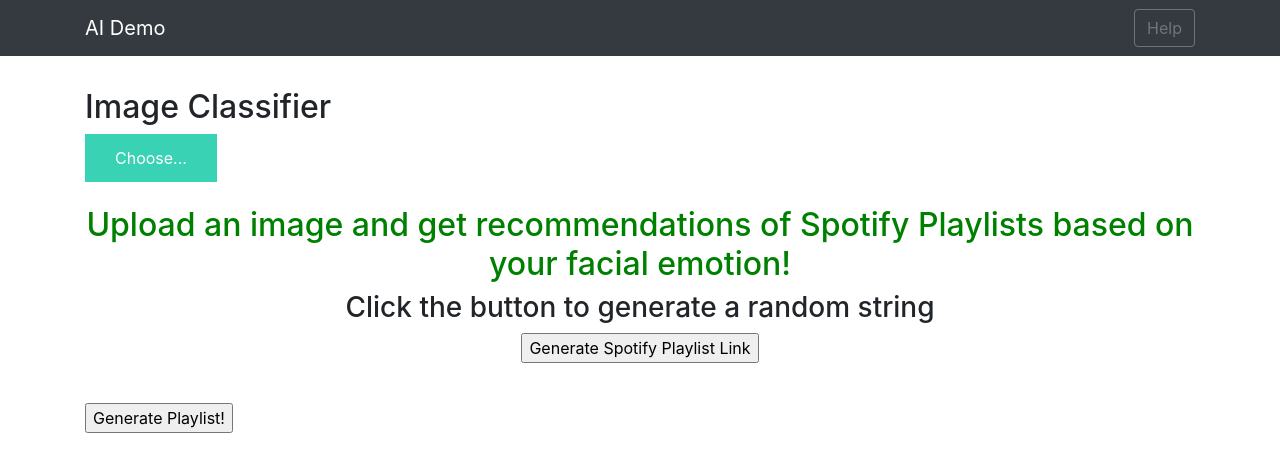
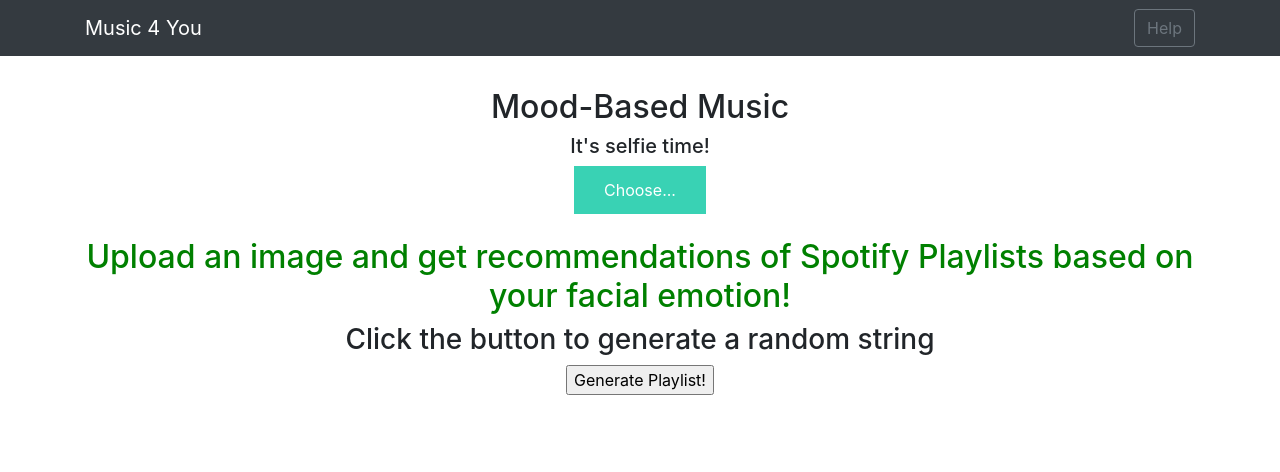
Before and after one commit to chuaziheng/Music4Moods, a Flask app: page / in a window 1280 px wide. Shown: the top 472 px of the page. Run offline with Flask 2, Linux system fonts and the light colour scheme; some libraries are stand-ins or nearby versions.

Commit message:
AIfinity submission

```diff
--- a/templates/base.html
+++ b/templates/base.html
@@ -4,7 +4,7 @@
     <meta charset="UTF-8">
     <meta name="viewport" content="width=device-width, initial-scale=1.0">
     <meta http-equiv="X-UA-Compatible" content="ie=edge">
-    <title>AI Demo</title>
+    <title>Music 4 You</title>
     <link href="https://cdn.bootcss.com/bootstrap/4.0.0/css/bootstrap.min.css" rel="stylesheet">
     <script src="https://cdn.bootcss.com/popper.js/1.12.9/umd/popper.min.js"></script>
     <script src="https://cdn.bootcss.com/jquery/3.3.1/jquery.min.js"></script>
@@ -16,7 +16,7 @@
 <body>
     <nav class="navbar navbar-dark bg-dark">
         <div class="container">
-            <a class="navbar-brand" href="#">AI Demo</a>
+            <a class="navbar-brand" href="#">Music 4 You</a>
             <button class="btn btn-outline-secondary my-2 my-sm-0" type="submit">Help</button>
         </div>
     </nav>
--- a/templates/index.html
+++ b/templates/index.html
@@ -1,7 +1,10 @@
 {% extends "base.html" %} {% block content %}
 
-<h2>Image Classifier</h2>
+
 <div>
+    <center>
+    <h2>Mood-Based Music</h2>
+    <h5>It's selfie time!</h5>
     <form id="upload-file" method="post" enctype="multipart/form-data">
         <label for="imageUpload" class="upload-label">
             Choose...
@@ -24,14 +27,15 @@
     <h3 id="result">
         <span></span>
     </h3>
-
+</center>
     <body>
         <center>
             <h2 style="color: green"> Upload an image and get recommendations of Spotify Playlists based on your facial emotion! </h2>
             <h3> Click the button to generate a random string </h3>
 
             <form name="randomform">
-                <input type="button" value="Generate Spotify Playlist Link" onClick="randomString();">
+                <!-- <input type="button" value="Generate Spotify Playlist Link" onClick="randomString();"> -->
+                <input type = "button" onclick = "choosePlaylist()" value= "Generate Playlist!"  class="generate-label">
                 <br><br>
                 <b><p id="randomfield" style="color: green"> </p></b>
             </form>
@@ -180,7 +184,7 @@
 // // var answer = 'happy'; -->
 
 
-    <input type = "button" onclick = "choosePlaylist()" value= "Generate Playlist!">
+
 <div>
         <div id='happy' style="display:none">
             <h2>Happy Playlist</h2>
```
Also changed, not shown: static/css/main.css (line endings or trailing spaces).
